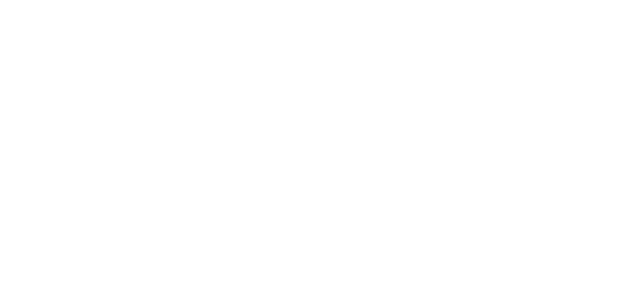
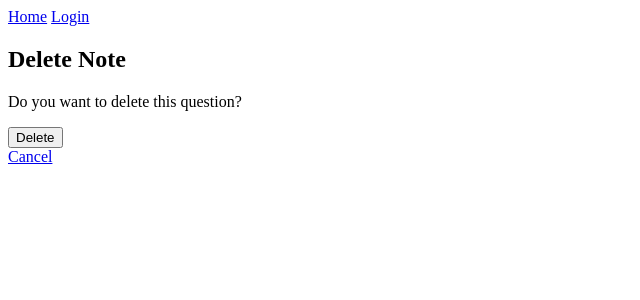
Before and after one commit to momentum-team-3/questionbox-shaneneiman, a Django app: page /answers/delete/1 in a window 1280 px wide. Before the commit the part shown is empty. Shown: the top 300 px of the page, without its empty margins (0-640 px from the left). Run offline with Django 3.2, Linux system fonts and the light colour scheme; tables that the repository leaves empty hold one stand-in row (values such as "Sample post"); parts of the project's set-up code (start-up, migrations or seed data) failed here and were passed over.

Commit message:
bug on delete answer

```diff
--- a/answers/urls.py
+++ b/answers/urls.py
@@ -3,7 +3,7 @@
 from . import views
 
 urlpatterns = [
-    path("add/", views.add_answer, name="add_answer"),
+    path("add/<int:question_pk>", views.add_answer, name="add_answer"),
     path("delete/<int:answer_pk>", views.delete_answer, name="delete_answer"),
     path("edit/<int:answer_pk>", views.edit_answer, name="edit_answer"),
     path("list/", views.list_answer, name="list_answer"),
--- a/answers/views.py
+++ b/answers/views.py
@@ -15,20 +15,20 @@
             answer.answer_of = request.user
             answer.answer_to = question
             answer.save()
-            return redirect("view_question", pk=pk)
+            return redirect("view_question", question_pk=question_pk)
     return render(request, "answers/add_answer.html", {
         "form": form,
-        "answer": answer,
-        "question": question
+        "question_pk": question_pk
     })
 
 def delete_answer(request, answer_pk):
     answer = get_object_or_404(Answer, pk=answer_pk)
     if request.method == "POST":
+        question = get_object_or_404(Question, pk=question_pk)
         answer.delete()
-        return redirect("list_answer")
+        return redirect("view_question", question_pk=question_pk)
     return render(request, "answers/delete_answer.html", {
-        "answer": answer
+        "answer": answer,
     })
 
 
--- a/questions/views.py
+++ b/questions/views.py
@@ -25,7 +25,7 @@
     if request.method == "POST":
         question.delete()
         return redirect("list_question")
-    return render(request, "questions/delete_question", {
+    return render(request, "questions/delete_question.html", {
         "question": question
     })
 
--- a/templates/answers/add_answer.html
+++ b/templates/answers/add_answer.html
@@ -3,7 +3,7 @@
 {% block content %}
 <h2>What is your answer?</h2>
 <div>
-    <form action="{% url 'add_answer' %}" method="POST">
+    <form action="{% url 'add_answer' question_pk=question_pk %}" method="POST">
         {% csrf_token %}
         {{ form.as_p }}
         <div>
--- a/templates/answers/delete_answer.html
+++ b/templates/answers/delete_answer.html
@@ -0,0 +1,16 @@
+{% extends "base.html" %}
+
+{% block content %}
+<h2>Delete Note</h2>
+
+<p>
+    <form action="{% url 'delete_answer' answer.pk %}" method="POST">
+        {% csrf_token %}
+        <p>Do you want to delete this question?</p>
+        <div>
+            <button type="submit">Delete</button><br>
+            <a href="{% url 'view_question' question_pk=question.pk %}">Cancel</a>
+        </div>
+    </form>
+</p>
+{% endblock %}
--- a/templates/questions/delete_question.html
+++ b/templates/questions/delete_question.html
@@ -1,11 +1,11 @@
 {% extends "base.html" %}
 
 {% block content %}
-<h2>Delete Note</h2>
+<h2>Delete Question</h2>
 
 <p>
     <form action="{% url 'delete_question' question.pk %}" method="POST">
-        {% crsf_token %}
+        {% csrf_token %}
         <p>Do you want to delete this question?</p>
         <div>
             <button type="submit">Delete</button><br>
--- a/templates/questions/view_question.html
+++ b/templates/questions/view_question.html
@@ -30,6 +30,11 @@
     <p>{{ answer.answer_body }}</p>
     <p>{{ answer.date_added }}</p>
 </div><br>
+<p>
+    {% if request.user == question.question_of %}
+    <a href="{% url 'delete_answer' answer_pk=answer.pk %}">Delete Answer</a>
+    {% endif %}
+</p>
 {% endfor %}
 </p>
 {% endblock %}
```
